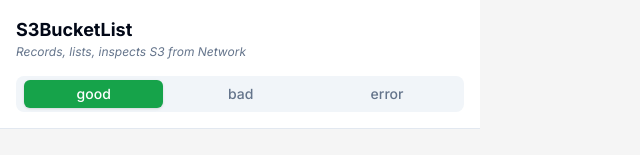
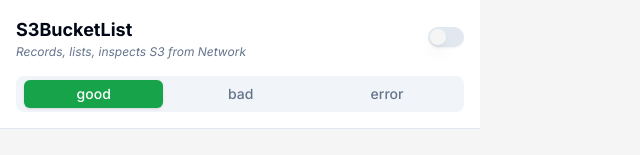
Before and after one commit to AlecBlance/S3BucketList, a React (Vite) app: page / in a window 1280 px wide. Shown: the top 155 px of the page, without its empty margins (0-640 px from the left). Built offline with nearby package versions, Linux system fonts and the light colour scheme.

Commit message:
feat: :sparkles: add switch to disable recording of buckets

```diff
--- a/src/App.tsx
+++ b/src/App.tsx
@@ -4,25 +4,45 @@
 import { useEffect, useState } from "react";
 import { IBucketInfo } from "./types";
 import TabButton from "@/components/TabButton";
-import TabBuckets from "./components/TabBuckets";
+import TabBuckets from "@/components/TabBuckets";
+import { Switch } from "@/components/ui/switch";
 
 function App() {
   const [buckets, setBuckets] = useState<
     Partial<Record<string, IBucketInfo[]>>
   >({});
+  const [checked, setChecked] = useState(true);
+  const [isDoneChecking, setIsDoneChecking] = useState(false);
 
   const types = ["good", "bad", "error"];
 
   const filterBuckets = async () => {
-    const { buckets } = (await chrome.storage.session.get("buckets")) as {
+    const { buckets } = (await chrome.storage.local.get("buckets")) as {
       buckets: IBucketInfo[];
     };
+    if (!buckets || !buckets.length) return;
     const groupedBuckets = Object.groupBy(buckets, (bucket) => bucket.type);
     setBuckets(groupedBuckets);
   };
 
+  const checkRecord = async () => {
+    const { record } = (await chrome.storage.local.get("record")) as {
+      record: boolean;
+    };
+    console.log("to record", record);
+    setChecked(record);
+    setIsDoneChecking(true);
+  };
+
+  const handleCheck = async (isChecked: boolean) => {
+    chrome.storage.local.set({ record: isChecked });
+    chrome.runtime.sendMessage(isChecked);
+    setChecked(isChecked);
+  };
+
   useEffect(() => {
     filterBuckets();
+    checkRecord();
   }, []);
 
   return (
@@ -36,9 +56,11 @@
                 Records, lists, inspects S3 from Network
               </p>
             </div>
-            {/* <div>
-              <Switch />
-            </div> */}
+            <div>
+              {isDoneChecking && (
+                <Switch checked={checked} onCheckedChange={handleCheck} />
+              )}
+            </div>
           </div>
           <TabsList className="w-full gap-x-3 px-2">
             {types.map((type) => {
--- a/src/background.ts
+++ b/src/background.ts
@@ -2,8 +2,7 @@
 import { IBucketInfo } from "./types";
 
 const requests = chrome.webRequest.onHeadersReceived;
-const storage = chrome.storage.session;
-let status = true;
+const storage = chrome.storage.local;
 
 /**
  * Gets the buckets stored in the session storage
@@ -41,19 +40,18 @@
   let type = "";
   const date = new Date().getTime();
   try {
-    let title = "";
-    let perm = "";
+    if (!hasUri.length && !hasCode.length) throw new Error("No permissions");
     if (hasUri.length) {
       hasUri.toArray().map((elem) => {
-        title = $(elem).text().split("/").pop()!;
-        perm = $(elem).parent().next().text();
+        const title = $(elem).text().split("/").pop()!;
+        const perm = $(elem).parent().next().text();
         permissions[title] = [...(permissions[title] || []), perm];
       });
       type = "good";
     } else {
       const elem = hasCode[0];
-      title = $(elem).text();
-      perm = $(elem).next().text();
+      const title = $(elem).text();
+      const perm = $(elem).next().text();
       type = "bad";
       permissions[title] = [...(permissions[title] || []), perm];
     }
@@ -134,30 +132,11 @@
 const fromPopup = (
   toRecord: boolean,
   _sender: chrome.runtime.MessageSender,
-  sendResponse: (response?: any) => void,
+  _sendResponse: (response?: any) => void,
 ) => {
-  if (!toRecord)
-    return sendResponse({
-      record: status,
-    });
-  if (requests.hasListener(recordBuckets)) {
-    requests.removeListener(recordBuckets);
-    status = false;
-    chrome.action.setBadgeText({
-      text: "!",
-    });
-    chrome.action.setBadgeBackgroundColor({
-      color: "orange",
-    });
-  } else {
-    listener();
-    status = true;
-    chrome.action.setBadgeText({
-      text: "",
-    });
-  }
+  toRecord ? listener() : requests.removeListener(recordBuckets);
 };
 
 listener();
-storage.set({ buckets: [] });
+storage.set({ buckets: [], record: true });
 chrome.runtime.onMessage.addListener(fromPopup);
```
